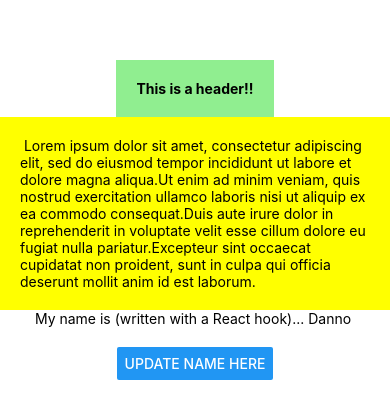
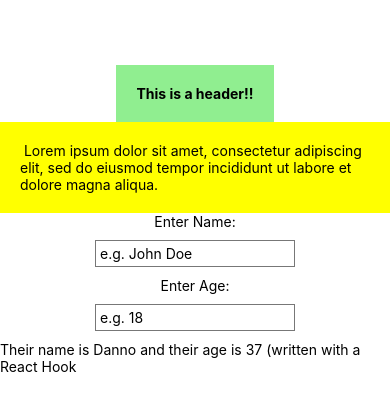
Before and after one commit to DanBurbach/React-Native-Basic, a React Native app: screen / in a window 390 px wide. Shown: the part 202-620 px from the top of the page. Built offline with nearby package versions, Linux system fonts and the light colour scheme.

Commit message:
remove button, add TextInput for name and age along with display of the updated Hook State in a Text field to update automatically

```diff
--- a/App.js
+++ b/App.js
@@ -1,12 +1,16 @@
 import React, { useState } from 'react';
-import { StyleSheet, Text, View, Button } from 'react-native';
+import { StyleSheet, Text, View, Button, TextInput } from 'react-native';
 
 export default function App() {
   const [name, setName] = useState('Danno');
+  const [age, setAge] = useState(37)
+  //passes object in
+  // const [anyname, setAnyname] = useState({ name: 'Danno', age: 37});
 
-  const clickName = () => {
-    setName('bobby!')
-  }
+  // const clickName = () => {
+  //   setName('bobby!');
+  //   setAnyname({ name: 'Johnny', age: 65})
+  // }
 
   return (
     <View style={styles.container}>
@@ -14,13 +18,25 @@ export default function App() {
         <Text style={styles.boldText}>This is a header!!</Text>
       </View>
       <View style={styles.bodyText}>
-        <Text> Lorem ipsum dolor sit amet, consectetur adipiscing elit, sed do eiusmod tempor incididunt ut labore et dolore magna aliqua.Ut enim ad minim veniam, quis nostrud exercitation ullamco laboris nisi ut aliquip ex ea commodo consequat.Duis aute irure dolor in reprehenderit in voluptate velit esse cillum dolore eu fugiat nulla pariatur.Excepteur sint occaecat cupidatat non proident, sunt in culpa qui officia deserunt mollit anim id est laborum. </Text>
+        <Text> Lorem ipsum dolor sit amet, consectetur adipiscing elit, sed do eiusmod tempor incididunt ut labore et dolore magna aliqua.</Text>
       </View>
-      <Text>My name is (written with a React hook)... {name} </Text>
-      <Text></Text>
-      <View style={styles.buttonContainer}>
+      <Text>Enter Name:</Text>
+      <TextInput
+        style={styles.nameInput}
+        placeholder='e.g. John Doe'
+        onChangeText={(val)=> setName(val)} />
+
+      <Text>Enter Age:</Text>
+      <TextInput
+        style={styles.nameInput}
+        placeholder='e.g. 18'
+        onChangeText={(val)=> setAge(val)}
+        />
+
+      <Text>Their name is {name} and their age is {age} (written with a React Hook</Text>
+      {/* <View style={styles.buttonContainer}>
         <Button title='update name here' onPress={clickName}/>
-      </View>
+      </View> */}
     </View>
   );
 }
@@ -43,7 +59,11 @@ const styles = StyleSheet.create({
     backgroundColor: 'yellow',
     padding: 20,
   },
-  buttonContainer: {
-    marginTop: 20
+  nameInput: {
+    borderWidth: 1,
+    borderColor: '#777',
+    padding: 4,
+    margin: 10,
+    width: 200,
   }
 });
```
